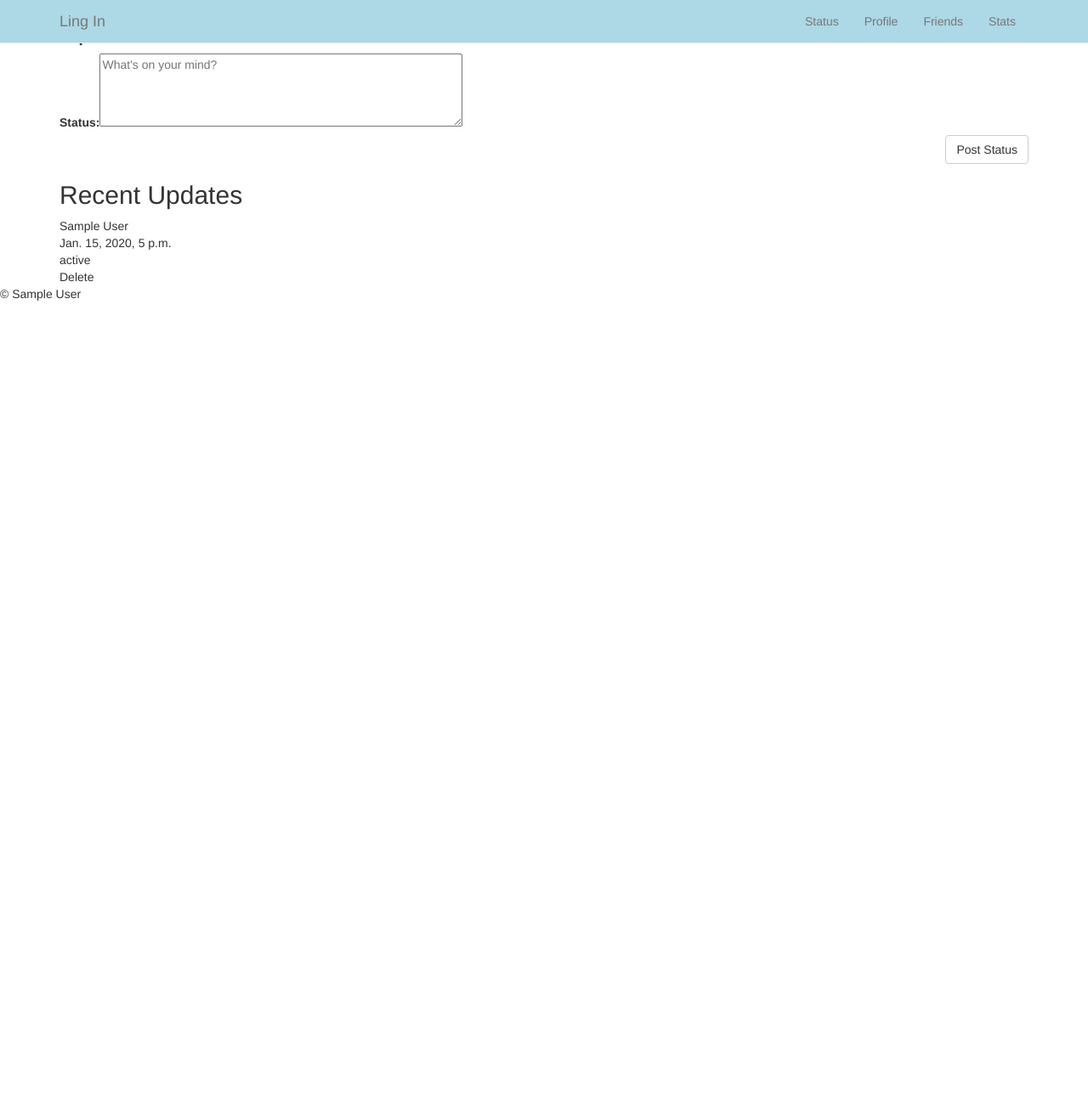
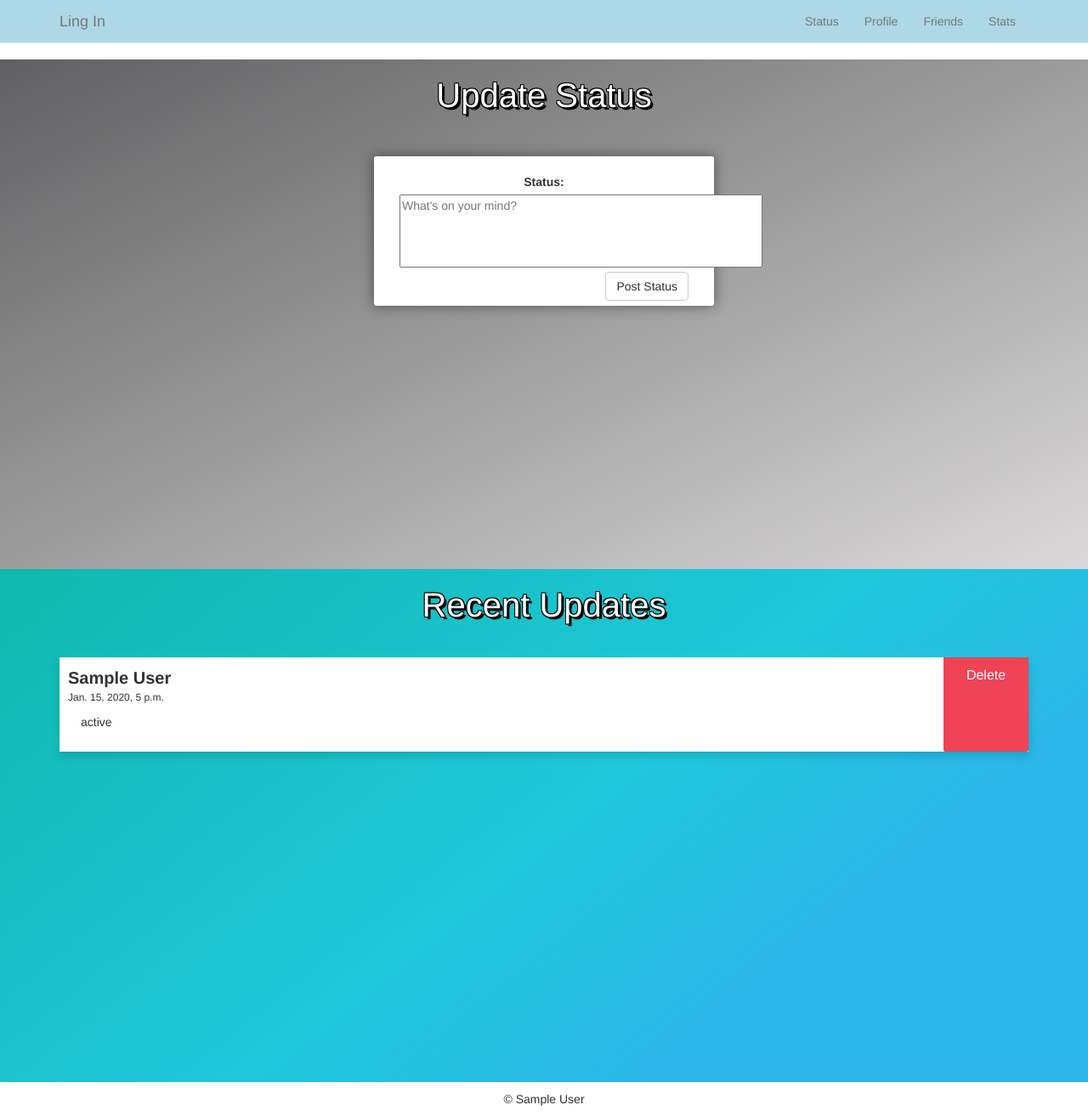
Before and after one commit to Mochaul/ppw-assignment-1, a Django app: template ntaps_update_status/templates/update_status/update_status.html in a window 1280 px wide. Shown: the whole page at 85% size. Before the commit the page ends 354 px from the top, so only its background shows below. Run offline with Django 3.2, Linux system fonts and the light colour scheme; tables that the repository leaves empty hold one stand-in row (values such as "Sample post"); the template is opened without the code that fills it: values that come from a table or form of the project are taken from there, most other values are stand-ins (such as "Sample title", 1, 10 or a date in 2020); parts of the project's set-up code (start-up, migrations or seed data) failed here and were passed over; some libraries are stand-ins or nearby versions.

Commit message:
add css, fixed namespace

```diff
--- /dev/null
+++ b/ntaps_update_status/static/css/update_status.css
@@ -0,0 +1,226 @@
+body{
+  margin-top: 70px;
+}
+
+/* Custom navbar style */
+.navbar-static-top {
+  margin-bottom: 19px;
+}
+.navbar-default .navbar-nav>li>a {
+    cursor: pointer;
+}
+
+/* Textarea not resizeable */
+textarea {
+    resize:none
+}
+section{
+  min-height: 600px;
+}
+/* styling wrapper form */
+#input-list{
+  background: linear-gradient(to bottom right, #606062, #dbd9d9);
+}
+/* styling form */
+#input-list form{
+  width: 400px;
+  margin: 50px auto;
+  text-align: center;
+  position: relative;
+  z-index: 1;
+  background: white;
+  border: 0 none;
+  border-radius: 3px;
+  box-shadow: 0 0 15px 1px rgba(0, 0, 0, 0.4);
+  padding: 20px 30px;
+  box-sizing: border-box;
+  position: relative;
+}
+/* styling form input dan textarea, apakah arti dari tanda ',' ? */
+#input-list form > .todo-form-input, #input-list form > .todo-form-textarea{
+  padding: 15px;
+    border: 1px solid #ccc;
+    border-radius: 3px;
+    margin-bottom: 10px;
+    width: 100%;
+    box-sizing: border-box;
+    color: #2C3E50;
+    font-size: 13px;
+}
+/* styling footer */
+footer p{
+  text-align: center;
+  padding-top: 10px;
+}
+
+/* styling responsive max-width menandakan bahwa rule css ini hanya akan bekerja untuk layar dengan maksimal 768px, jika lebih dari 768px maka rule ini diabaikan */
+@media only screen and (max-width: 768px) {
+  #input-list form {
+      width: 75%;
+  }
+}
+
+#input-list{
+  background: linear-gradient(to bottom right, #606062, #dbd9d9);
+}
+
+#input-list .input-list-title{
+  font-size: 40px;
+  margin-bottom: 1em;
+  color: white;
+  text-shadow: 3px 3px 0 #000, -1px -1px 0 #000, 1px -1px 0 #000, -1px 1px 0 #000, 1px 1px 0 #000;
+  text-align: center;
+}
+
+#input-list form > .todo-form-input, #input-list form > .todo-form-textarea{
+  padding: 15px;
+    border: 1px solid #ccc;
+    border-radius: 3px;
+    margin-bottom: 10px;
+    width: 100%;
+    box-sizing: border-box;
+    color: #2C3E50;
+    font-size: 13px;
+}
+
+#my-list{
+  background: linear-gradient(141deg, #0fb8ad 0%, #1fc8db 51%, #2cb5e8 75%);
+}
+#my-list .my-list-title{
+  font-size: 40px;
+  margin-bottom: 1em;
+  color: white;
+  text-shadow: 3px 3px 0 #000, -1px -1px 0 #000, 1px -1px 0 #000, -1px 1px 0 #000, 1px 1px 0 #000;
+  text-align: center;
+}
+
+.status-list{
+  background: #fff;
+  position: relative;
+  z-index: 15;
+  margin-bottom: 60px;
+  -webkit-box-shadow: 0 5px 10px 0 rgba(0, 0, 0, 0.15);
+  -moz-box-shadow: 0 5px 10px 0 rgba(0, 0, 0, 0.15);
+  -o-box-shadow: 0 5px 10px 0 rgba(0, 0, 0, 0.15);
+  box-shadow: 0 5px 10px 0 rgba(0, 0, 0, 0.15);
+  transition: 0.5s all;
+  -webkit-transition: 0.5s all;
+  -moz-transition: 0.5s all;
+  -o-transition: 0.5s all;
+}
+.status-list:after{
+    content:"";
+    display:block;
+    height:25px; /* Which is the padding of div.container */
+    background: #fff;
+}
+.flex{
+  display: flex;
+  flex-direction: row;
+  flex-wrap: wrap;
+  justify-content: flex-start;
+  align-items: flex-start;
+  align-content: flex-start;
+  margin-right: -15px;
+  margin-left: -15px;
+  overflow-y: scroll;
+  height: 500px;
+}
+::-webkit-scrollbar {
+    width: 0px;
+    background: transparent; /* make scrollbar transparent */
+}
+
+.flex-item{
+  padding: 0 15px;
+  flex-grow: 0;
+  flex-shrink: 0;
+  flex-basis: 100%;
+  flex-flow: row wrap;
+}
+
+@media only screen and (max-width: 768px) {
+   .flex-item{
+     padding : 0 15px;
+     flex-grow: 0;
+     flex-shrink: 0;
+     flex-basis: auto;
+     width: 100%;
+     flex-flow: row wrap;
+   }
+
+ }
+
+.status-list:hover {
+   -webkit-box-shadow: 5px 5px 15px 0 rgba(0, 0, 0, 0.5);
+   -moz-box-shadow: 5px 5px 15px 0 rgba(0, 0, 0, 0.5);
+   -o-box-shadow: 5px 5px 15px 0 rgba(0, 0, 0, 0.5);
+   box-shadow: 5px 5px 15px 0 rgba(0, 0, 0, 0.5);
+   -webkit-transform: translate(0, -5px);
+   -moz-transform: translate(0, -5px);
+   -o-transform: translate(0, -5px);
+   transform: translate(0, -5px);
+ }
+
+.status-list:hover .status-list-delete{
+  -webkit-transform: translate(-500px, 0);
+   -moz-transform: translate(-500px, 0);
+   -o-transform: translate(-500px, 0);
+   transform: translate(-500px, 0);
+}
+
+.status-list .status-list-delete:hover{
+  -webkit-animation: neon 1.5s ease-in-out infinite alternate;
+}
+@-webkit-keyframes neon {
+  from {
+    box-shadow: 0 0 0px #e45;
+  }
+  to {
+    box-shadow: 0 0 10px #e45, 0 0 20px #e45, 0 0 30px #e45, 0 0 40px #e45, 0 0 70px #e45, 0 0 80px #e45, 0 0 100px #e45, 0 0 150px #e45;
+  }
+}
+
+.status-list .status-list-name {
+  font-size: 20px;
+  font-weight: 700;
+  padding: 10px 10px 0;
+  z-index: 17;
+}
+.status-list .status-list-time {
+  font-size: 12px;
+  padding: 0 10px;
+  z-index: 16;
+}
+.status-list .status-list-status {
+  padding: 10px 25px;
+  z-index: 0;
+  background: #fff;
+  height: 30px;
+  text-align: justify;
+  overflow: auto;
+}
+.status-list .status-list-delete {
+  text-align: center;
+  background: #e45;
+  color: #fff;
+  padding: 10px;
+  font-size: 16px;
+  width: 100px;
+  height: 100%;
+  right: 0px;
+  position: absolute;
+  cursor: pointer;
+  z-index: 0;
+  -webkit-border-radius: 0 0px 2px 2px;
+  -moz-border-radius: 0 0px 2px 2px;
+  -o-border-radius: 0 0px 2px 2px;
+  border-radius: 0 0px 2px 2px;
+  -webkit-transition: all 0.3s ease;
+  -moz-transition: all 0.3s ease;
+  -o-transition: all 0.3s ease;
+  transition: all 0.3s ease;
+}
+.status-list .status-list-delete {
+  bottom: 0px;
+}
--- a/ntaps_update_status/templates/update_status/partials/header.html
+++ b/ntaps_update_status/templates/update_status/partials/header.html
@@ -8,7 +8,7 @@
         <span class="icon-bar"></span>
         <span class="icon-bar"></span>
       </button>
-      <a class="navbar-brand" href="{% url 'update-status:index' %}">Ling In</a>
+      <a class="navbar-brand" href="{% url 'update_status:index' %}">Ling In</a>
     </div>
     <div id="navbar" class="navbar-collapse collapse" style="float: right;">
       <ul class="nav navbar-nav">
--- a/ntaps_update_status/templates/update_status/update_status.html
+++ b/ntaps_update_status/templates/update_status/update_status.html
@@ -4,7 +4,7 @@
 <section name="input-list" id="input-list">
     <div class="container">
         <h2 class="input-list-title"> Update Status</h2>
-        <form id="form" method="POST" action="{% url 'update-status:add_status' %}">
+        <form id="form" method="POST" action="{% url 'update_status:add_status' %}">
             {% csrf_token %}
             {{ status_form }}
             <br>
```
